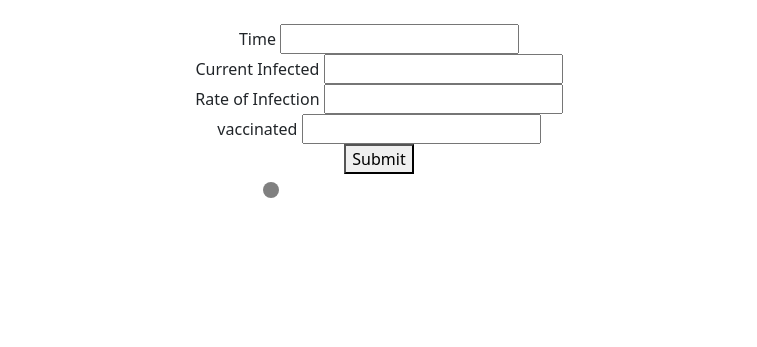
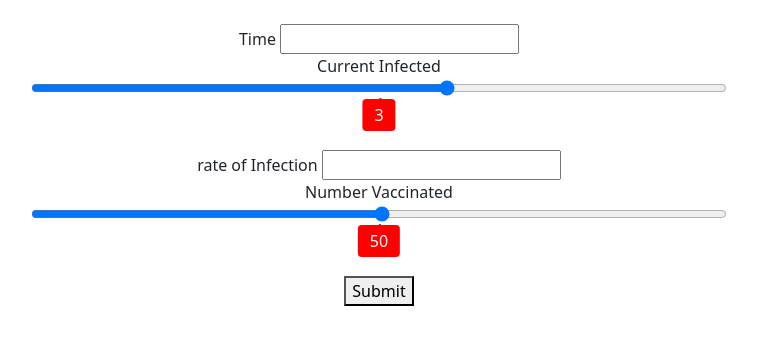
Before and after one commit to matt-harrell/Have-you-Herd-, a plain HTML site: page index.html in a window 1280 px wide. Shown: the whole page, without its empty margins (261-1018 px from the left). Drawn offline with nearby package versions, Linux system fonts and the light colour scheme.

Commit message:
input sliders but sliders are confusing js with decimals line 106 html

```diff
--- a/index.html
+++ b/index.html
@@ -74,31 +74,56 @@
 		  <input type="number" id="x" min="0" max="100" step="1" />
 		  <button class="btn btn-danger" id="button_one">Submit</button>
 	 </div> -->
-   <div id="ui">
+   <div class="container-md" id="ui">
+
+    <div class="row">
 
       <div id="time">
           <label for="t">Time</label>
-       <input type="number" id="t" />
+          <input type="number" id="t">
       </div>
 
-     <div id="currentinfected">
-       <label for="a">Current Infected</label>
-       <input type="number" id="a" />
     </div>
 
+    <div class="row">
+
+     <div class="range-wrap" style="max-width:720px" id="currentinfected">
+       <label for="a">Current Infected</label>
+       <input type="range" class="range" min="0" max="5">
+       <output class="bubble" id="a"></output>
+
+      </div>
+
+    </div>
+
+    <div class="row">
+
       <div id="rval">
-       <label for="r">Rate of Infection</label>
+        <label for="r">rate of Infection</label>
         <input type="number" id="r">
       </div>
 
-     <div id="vaccinated">
-       <label for="v">vaccinated</label>
-       <input type="number" id="v">
+      <!-- <div class="range-wrap" style="max-width:720px">
+        <label for="r">Rate of Infection</label>
+        <input type="range" class="range" min=".01" max=".99" step=".01">
+        <output class="bubble" id="r"></output>
+      </div> -->
+
+    </div>
+
+    <div class="row">
+
+
+      <div class="range-wrap" style="max-width:720px">
+        <label for="v">Number Vaccinated</label>
+        <input type="range" class="range" min="0" max="99">
+        <output class="bubble" id="v"></output>
+      </div>
     </div>
 
     <button id="button_one">Submit</button>
 
-     <!-- <h1 id="output"></h1> -->
+
 
    </div>
 
@@ -107,6 +132,7 @@
      <div class="dot_holder" style="max-width: 17em;">
 
 	     <section class="dot hide" id="seed"></section>
+
 			<!-- 		<section class="dot" id=""></section>
 		<section class="dot" id=""></section>
 		<section class="dot" id=""></section>
--- a/scripts/main.js
+++ b/scripts/main.js
@@ -102,6 +102,32 @@
 //   // return v;
 // });
 
+const allRanges = document.querySelectorAll(".range-wrap");
+allRanges.forEach(wrap => {
+  const range = wrap.querySelector(".range");
+  const bubble = wrap.querySelector(".bubble");
+
+  range.addEventListener("input", () => {
+    setBubble(range, bubble);
+  });
+  setBubble(range, bubble);
+});
+
+function setBubble(range, bubble) {
+  const val = range.value;
+  const min = range.min ? range.min : 0;
+  const max = range.max ? range.max : 100;
+  // const newVal = Number(((val - min) * 100) / (max - min));
+  // bubble.innerHTML = val;
+  const newVal = Number(((val - min) * 100) / (max - min));
+  bubble.innerHTML = val;
+
+  // Sorta magic numbers based on size of the native UI thumb
+  // bubble.style.left = `calc(${newVal}% + (${8 - newVal * 0.15}px))`;
+}
+
+
+
 
 $("#button_one").click(function () {
   let t = $("#t").val();
@@ -109,10 +135,6 @@ $("#button_one").click(function () {
   let a = $("#a").val();
 
   let r = $("#r").val();
-    if (r >= 1) {
-      alert("Rate of Infection must be a decimal");
-      return;
-    }
 
   let v = $("#v").val();
 
@@ -120,7 +142,7 @@ $("#button_one").click(function () {
 
   // s is number of sick people
 
-  s = a * (1 + r) ** t;
+var s = a * (1 + r) ** 1;
 
 
 
@@ -128,13 +150,13 @@ $("#button_one").click(function () {
   // let n = $("#n").val();
 	$(".dot").addClass("hide");
 	// let x = $("#x").val();
-  let x = s
-  if (x < 0 || x > 100) {
+  // let x = s
+  if (s < 0 || s > 100) {
     alert("Value should be between 1 - 100");
 	// v = (1 - 1 / r) * n;
 	// console.log(x);
 } else {
-	for (i = 0; i < x; i++) {
+	for (i = 0; i < s; i++) {
 		var newDot = $("#seed").clone();
 		newDot.removeClass("hide");
 		newDot.addClass("red");
@@ -143,13 +165,13 @@ $("#button_one").click(function () {
 
   for (i = 0; i < v; i++) {
 		var bDot = $("#seed").clone();
-		bDot.removeClass("hide");
+    bDot.removeClass("hide");
 		bDot.addClass("blue");
 		bDot.appendTo(".dot_holder");
 	}
 
 
-	let y = 100 - x;
+	var y = 98 - s;
 
 	for (i = 0; i < y; i++) {
 		var greyDot = $("#seed").clone();
--- a/styles/main.css
+++ b/styles/main.css
@@ -16,8 +16,8 @@ html,body{
  }
 
  .hide {
- 	/* visibility: hidden; */
-  display: block;
+ 	visibility: hidden;
+  /* display: block; */
  }
 
  .red {
@@ -27,3 +27,33 @@ html,body{
  .blue {
  	background: blue;
  }
+
+
+ .range-wrap {
+  position: relative;
+  margin: 0 auto 3rem;
+}
+.range {
+  width: 100%;
+}
+
+.bubble {
+  background: red;
+  color: white;
+  margin-top: 1.3rem;
+  padding: 4px 12px;
+  position: absolute;
+  border-radius: 4px;
+  left: 50%;
+  transform: translateX(-50%);
+}
+
+.bubble::after {
+  content: "";
+  position: absolute;
+  width: 2px;
+  height: 2px;
+  background: red;
+  top: -1px;
+  left: 50%;
+}
```
Also changed, not shown: 2 other files. Lines whose indentation alone changed are shown as unchanged.
